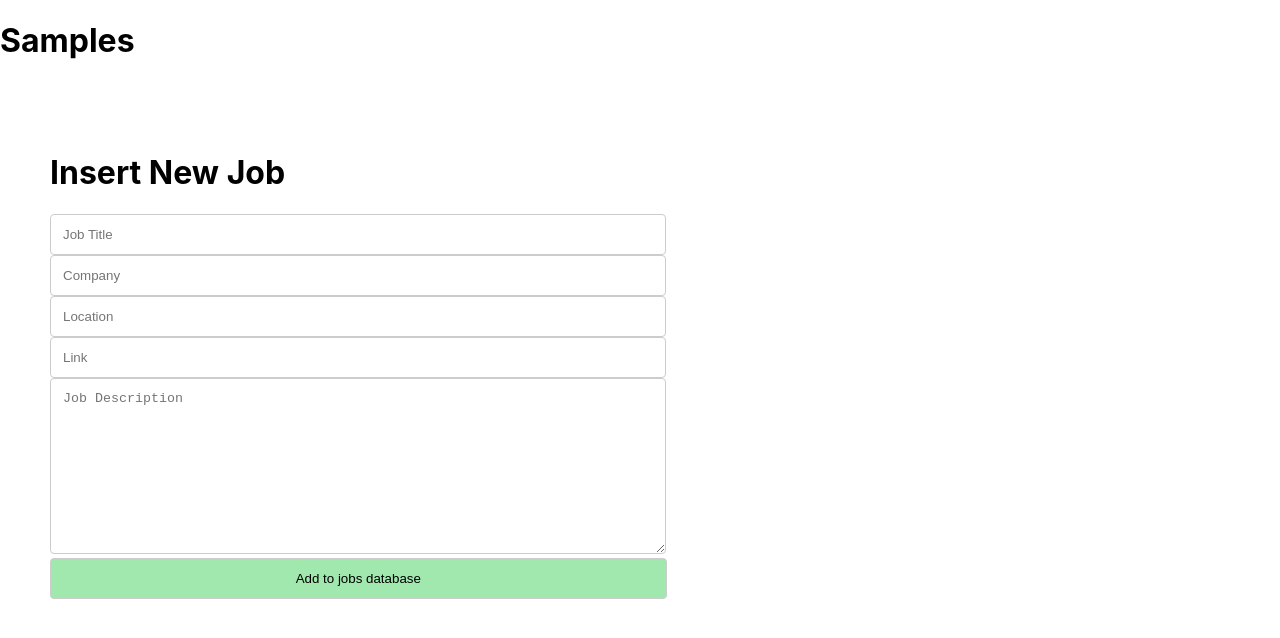
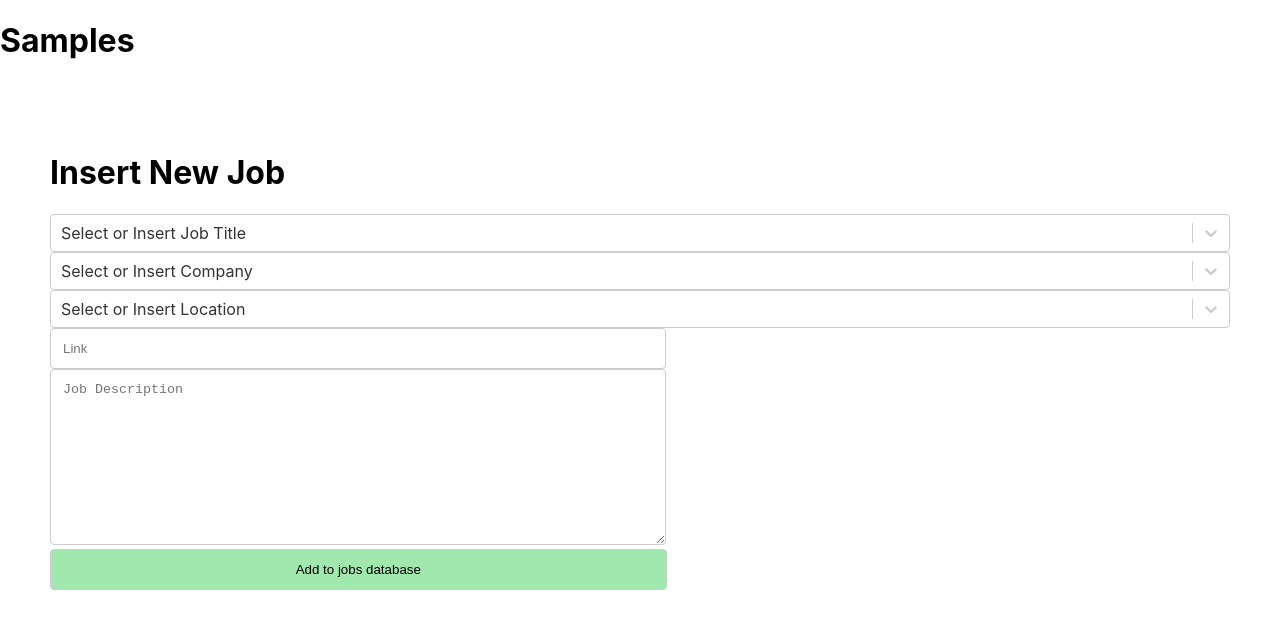
Before and after one commit to sharkovsky/my-over-engineered-job-hunt, a React (Create React App) app in the folder react/react-app/jobs-react-app/: page / in a window 1280 px wide. Shown: the top 638 px of the page. Built offline with nearby package versions, Linux system fonts and the light colour scheme; no server answers; the HTML template or start-up script is replaced by a standard one.

Commit message:
dropdown menus

```diff
--- a/react/react-app/jobs-react-app/src/JobsForm.js
+++ b/react/react-app/jobs-react-app/src/JobsForm.js
@@ -1,18 +1,42 @@
 import React from 'react';
 import './JobsForm.css'
+import Select from 'react-select';
+import CreatableSelect from 'react-select/creatable';
 
 class JobsForm extends React.Component {
   state = {
     title: '',
+    selected_title: {value: '', label: 'Select or Insert Job Title'},
     company: '',
+    selected_company: {value: '', label: 'Select or Insert Company'},
     location: '',
+    selected_location: {value: '', label: 'Select or Insert Location'},
     description: '',
     link: ''
      };
 
+  componentDidMount() {
+    var url = 'http://localhost:5001/jobs'
+    var req = new XMLHttpRequest();
+    req.overrideMimeType("application/json");
+    req.open('GET', url, true);
+    req.onload  = () => {
+     var jsonResponse = JSON.parse(JSON.parse(req.responseText));
+     const unique_locations = [...new Set((jsonResponse.map(item => item.location)))]
+     const unique_titles = [...new Set((jsonResponse.map(item => item.title)))]
+     const unique_companies = [...new Set((jsonResponse.map(item => item.company)))]
+     this.setState({
+      location_options: unique_locations.map(item => ({value: item, label: item})),
+      title_options: unique_titles.map(item => ({value: item, label: item})),
+      company_options: unique_companies.map(item => ({value: item, label: item}))
+     })
+    };
+    req.send();
+  }
+
   handleSubmit = async (event) => {
     event.preventDefault();
-    console.log(this.state)
+    //console.log(this.state)
     var url = 'http://localhost:5001/jobs'
     var req = new XMLHttpRequest();
     req.open('POST', url, true);
@@ -21,38 +45,43 @@ class JobsForm extends React.Component {
     req.onload = () => {
       window.location.reload(false)
     }
-    req.send(JSON.stringify(this.state))
+    var to_send = Object.fromEntries(
+      Object.entries(this.state)
+      .filter(([key]) => ['title', 'location', 'company', 'link', 'description'].includes(key))
+    );
+    console.log('Sending')
+    console.log(to_send)
+    req.send(JSON.stringify(to_send))
   };
 
 	render() {
+	  //console.log('Render Form')
+	  console.log(this.state)
   	return (
       <div className='container' id='formContainer'>
         <form onSubmit={this.handleSubmit}>
           <span id='submitFormTitle'><h1>Insert New Job</h1></span>
           <div className='row'>
-          <input
-            type="text"
-            value={this.state.title}
-            onChange={event => this.setState({ title: event.target.value })}
-            placeholder="Job Title"
+          <CreatableSelect
+            value={this.state.selected_title}
+            onChange={selection => this.setState({selected_title: selection, title: selection.value})}
+            options={this.state.title_options}
             required
           />
           </div>
           <div className='row'>
-          <input
-            type="text"
-            value={this.state.company}
-            onChange={event => this.setState({ company: event.target.value })}
-            placeholder="Company"
+          <CreatableSelect
+            value={this.state.selected_company}
+            onChange={selection => this.setState({selected_company: selection, company: selection.value})}
+            options={this.state.company_options}
             required
           />
           </div>
           <div className='row'>
-          <input
-            type="text"
-            value={this.state.location}
-            onChange={event => this.setState({ location: event.target.value })}
-            placeholder="Location"
+          <CreatableSelect
+            value={this.state.selected_location}
+            onChange={selection => this.setState({selected_location: selection, location: selection.value})}
+            options={this.state.location_options}
             required
           />
           </div>
```
